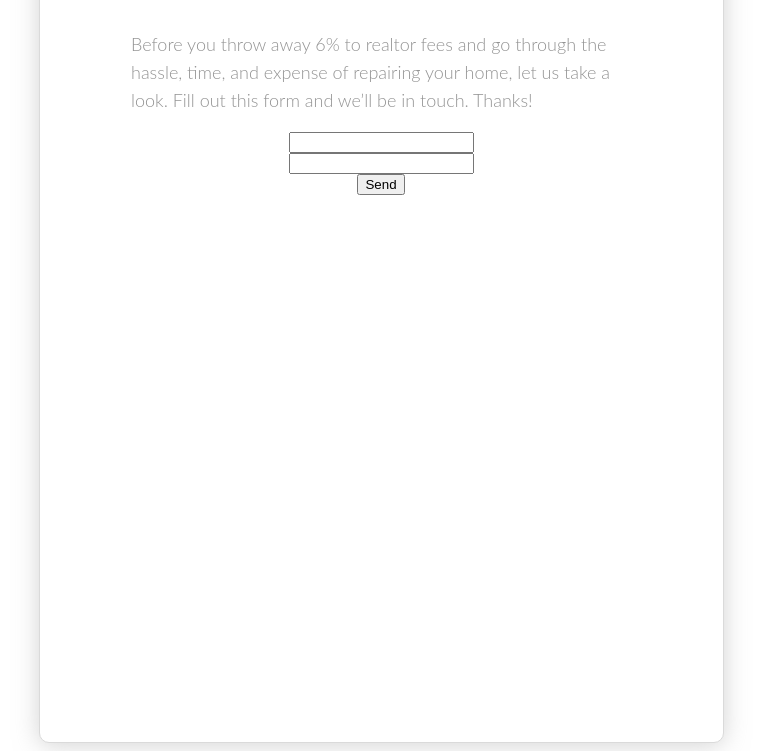
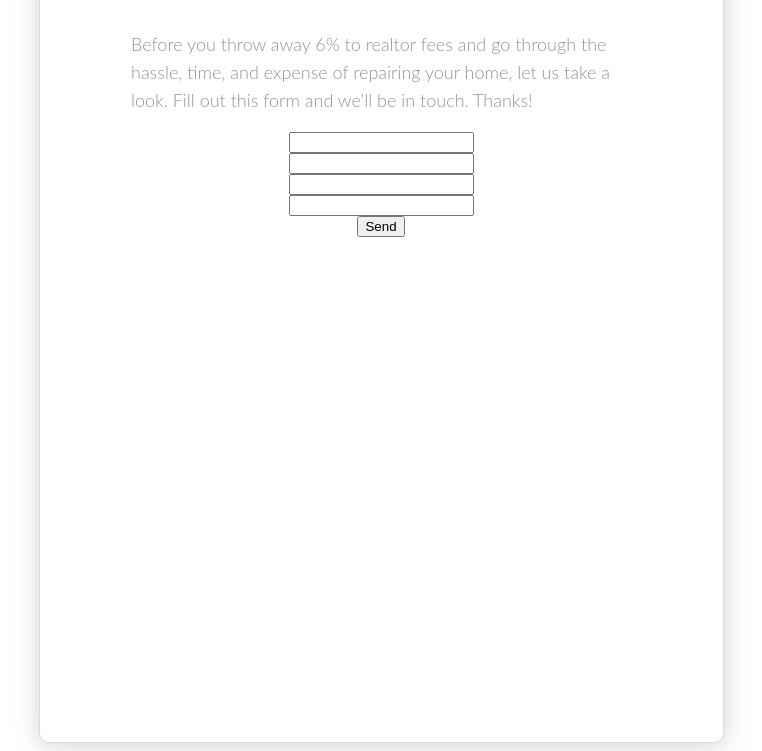
Before and after one commit to clarkere8/clarkere8.github.io, a plain HTML site: page index.html in a window 1280 px wide. Shown: the part 150-901 px from the top of the page, without its empty margins (259-1021 px from the left). Drawn offline with Linux system fonts and the light colour scheme.

Commit message:
updated styles

```diff
--- a/index.html
+++ b/index.html
@@ -12,8 +12,10 @@
       <p>Before you throw away 6% to realtor fees and go through the hassle, time, and expense of repairing your home, let us take a look. Fill out this form and we’ll be in touch. Thanks!</p>
       <form action="https://formspree.io/clarkere8@gmail.com"
         method="POST">
-        <input type="text" name="name">
-        <input type="email" name="_replyto">
+        <input type="text" name="Name">
+        <input type="text" name="PropertyAddress">
+        <input type="text" name="AskingPrice">
+        <input type="email" name="Email">
         <input type="submit" value="Send">
       </form>
     </div>
```
